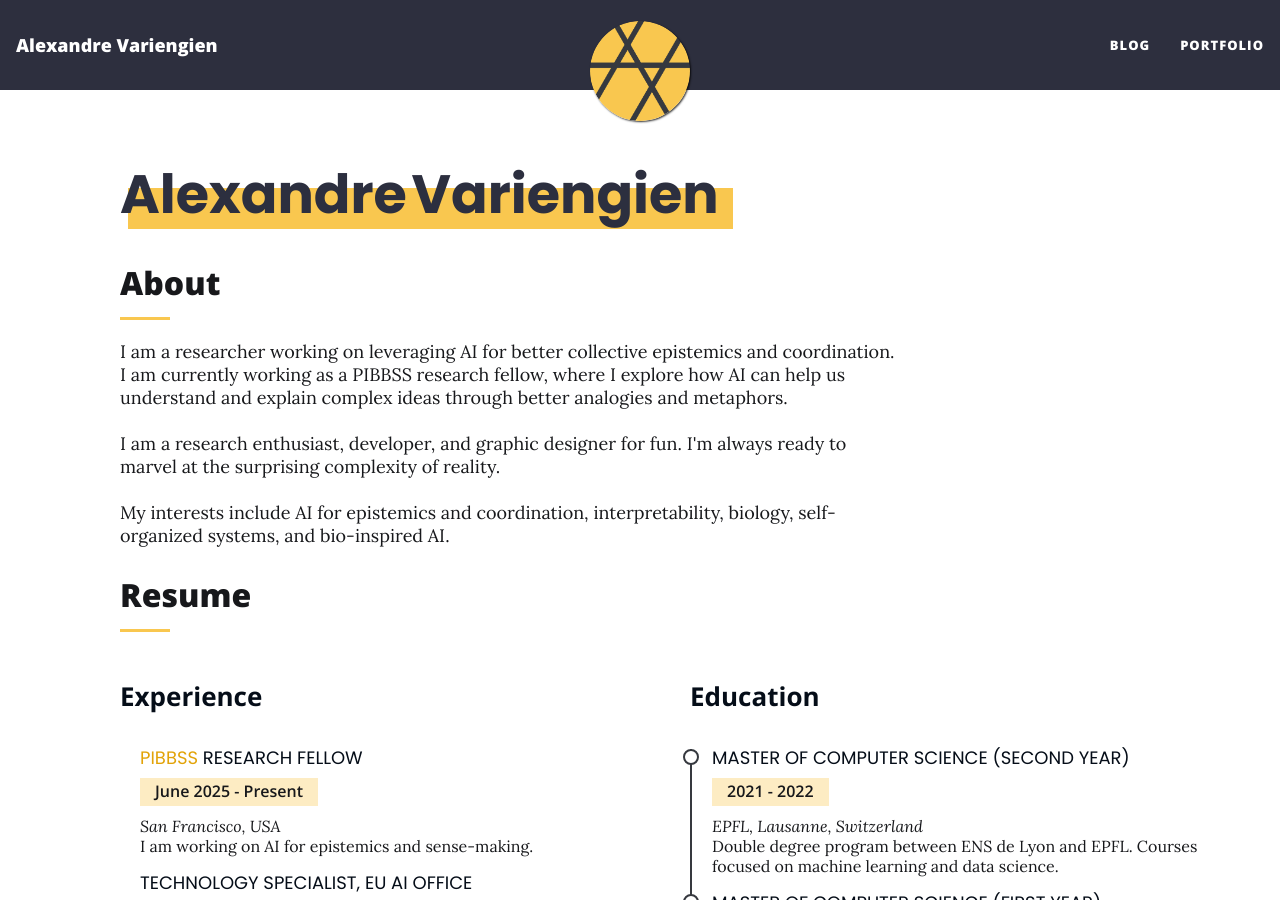
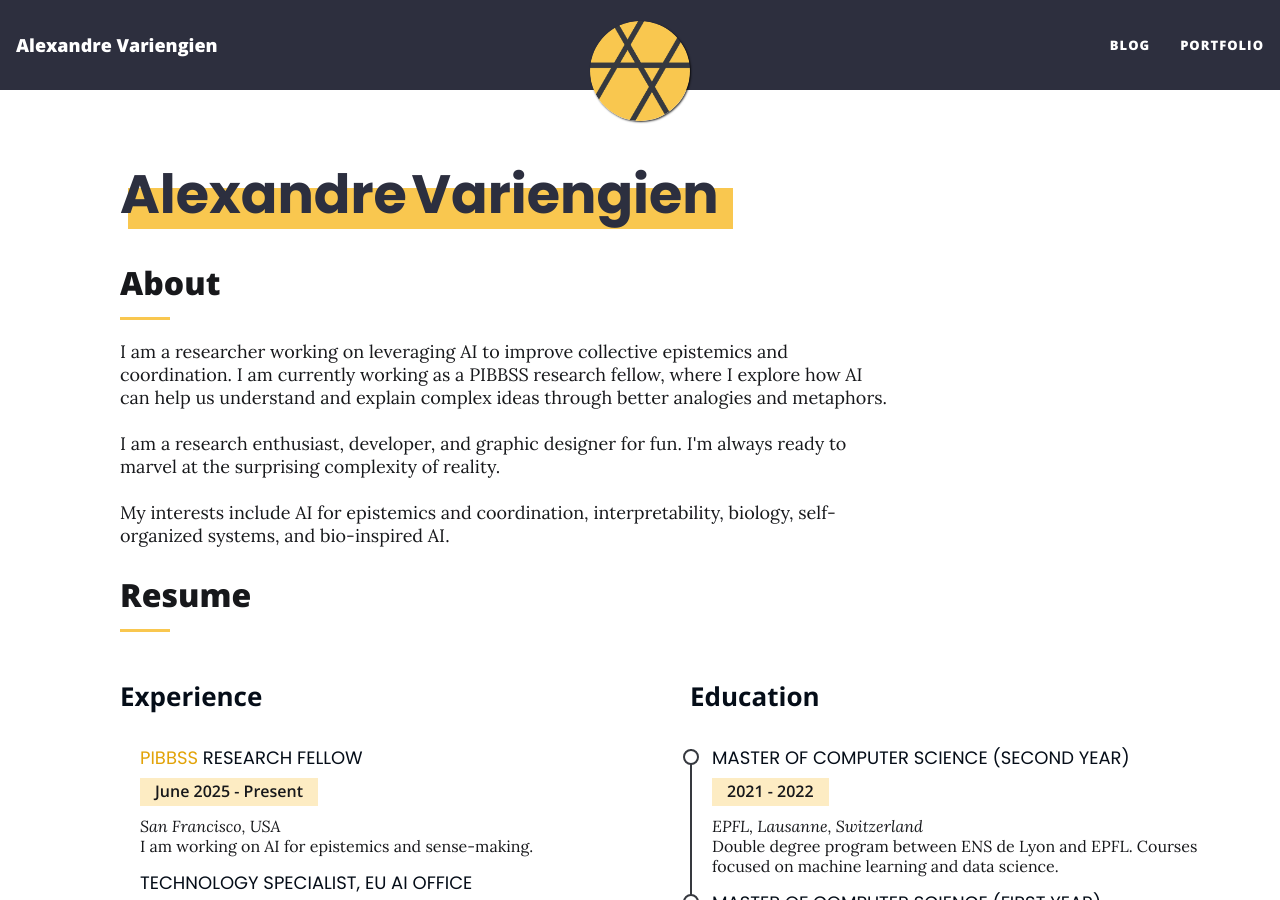
Before and after one commit to aVariengien/avariengien.github.io, a Jekyll site: the page built from index.html, in a window 1280 px wide and 900 px high. Built offline with Jekyll 4.4.1, drawn with Linux system fonts in a browser that asks for light colours; the list of posts is cut into pages by our own code.

Commit message:
updated index pibbss 2

```diff
--- a/index.html
+++ b/index.html
@@ -23,7 +23,7 @@ subtitle:
         <div class="section-title">
           <h2>About</h2>
           <p>
-            I am a researcher working on leveraging AI for better collective epistemics and coordination. I am currently working as a PIBBSS research fellow, where I explore how AI can help us understand and explain complex ideas through better analogies and metaphors.
+            I am a researcher working on leveraging AI to improve collective epistemics and coordination. I am currently working as a PIBBSS research fellow, where I explore how AI can help us understand and explain complex ideas through better analogies and metaphors.
             <br><br>
             I am a research enthusiast, developer, and graphic designer for fun. I'm always ready to marvel at the
             surprising complexity of reality.
```
